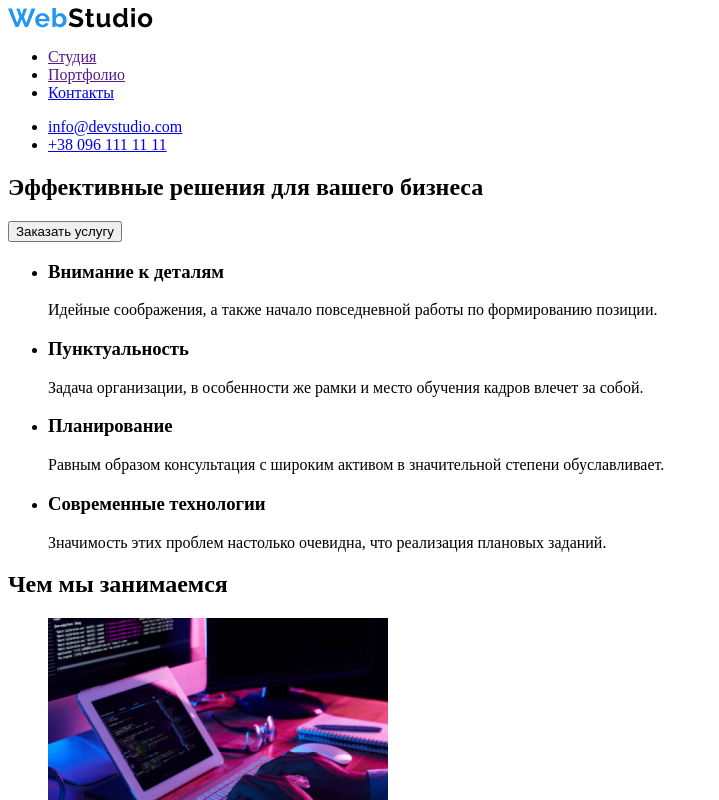
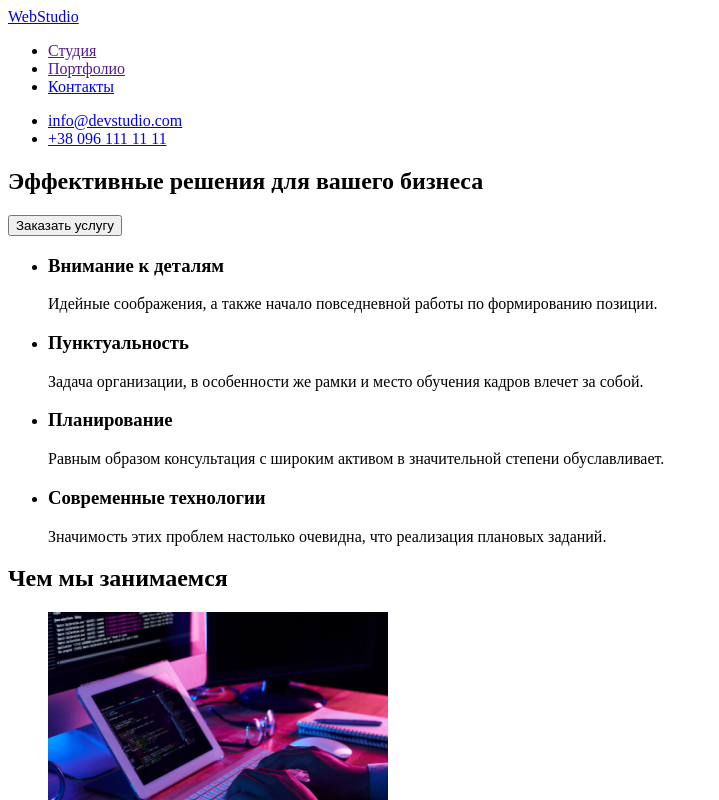
Before and after one commit to ihor-nechyporenko/goit-markup-hw-01, a plain HTML site: page index.html in a window 1280 px wide. Shown: the top 800 px of the page, without its empty margins (0-719 px from the left). Drawn offline with Linux system fonts and the light colour scheme.

Commit message:
HTML-верстка, исправленные ошибки

```diff
--- a/index.html
+++ b/index.html
@@ -7,10 +7,10 @@
 </head>
 <body>
     <header>
-        <a href="./">
-            <img src="./imeges/logo.png" width="145" alt="логотип компании">
-        </a>
         <nav>
+            <a href="./">
+                <span>WebStudio</span>
+            </a>
             <ul>
                 <li>
                     <a href="">Студия</a>
@@ -22,6 +22,7 @@
                     <a href="#contacts">Контакты</a>
                 </li>
             </ul>
+        </nav>
 
             <ul>
                 <li>
@@ -31,16 +32,13 @@
                     <a href="tel:+380961111111">+38 096 111 11 11</a>
                 </li>
             </ul>
-        </nav>
     </header>
 
     <main>
-        <div>
-            <section>
-                <h1>Эффективные решения для вашего бизнеса</h1>
-                <button type="button">Заказать услугу</button>
-            </section>
-        </div>
+        <section>
+            <h1>Эффективные решения для вашего бизнеса</h1>
+            <button type="button">Заказать услугу</button>
+        </section>
 
         <section>
             <h2 hidden>Наши качества</h2>
@@ -111,7 +109,7 @@
 
     <footer>
         <a href="./">
-            <img src="./imeges/logo-light.png" width="145" alt="логотип компании">
+            <span>WebStudio</span>
         </a>
         <address id="contacts">
             <p>г. Киев, пр-т Леси Украинки, 26</p>
```
Also changed, not shown: imeges/logo-light.png (deleted), imeges/logo.png (deleted).
